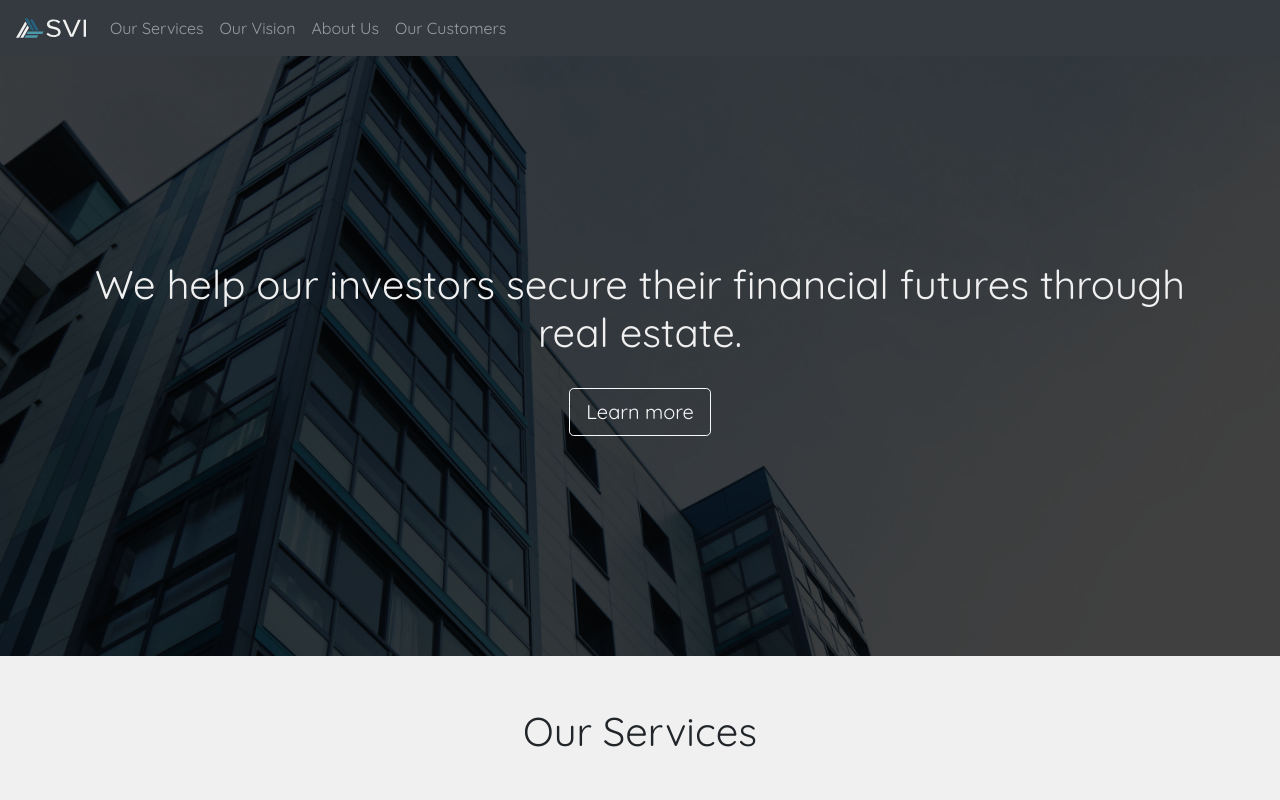
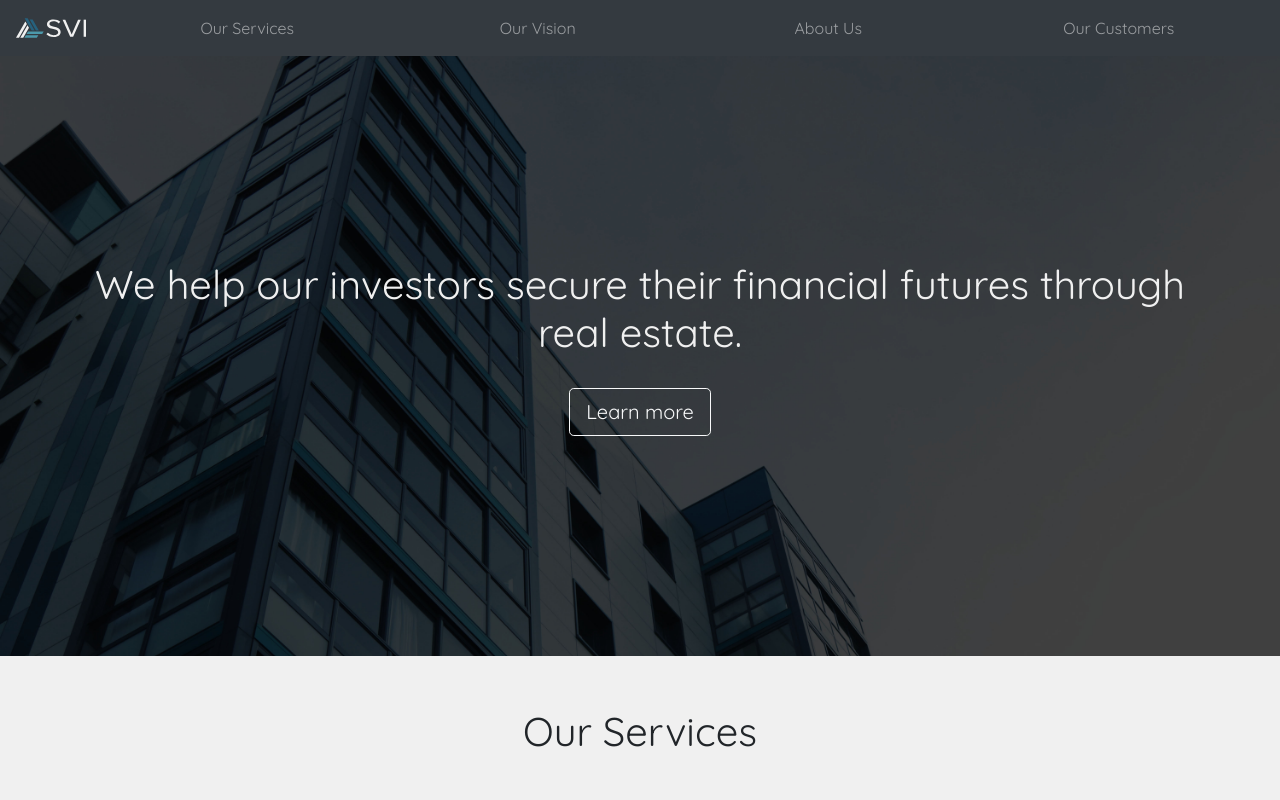
Before and after one commit to rparmasar/svi-site, a React (Create React App) app: page / in a window 1280 px wide. Shown: the top 800 px of the page. Built offline with nearby package versions, Linux system fonts and the light colour scheme.

Commit message:
Finished navbar

```diff
--- a/src/App.css
+++ b/src/App.css
@@ -4,8 +4,11 @@
   padding: 0;
 }
 
-body{
-  overflow-x: hidden;
+html, body {
+  /* overflow-x: hidden; */
+}
+body {
+  position: relative
 }
 
 .jumbotron {
@@ -29,10 +32,11 @@ body{
   height: auto;
 }
 
-#svi-nav{
+.svi-nav{
   background-color: #1b1c1e;
-  position: sticky;
-  top: 0;
+  position: sticky !important;
+  top: 0 !important;
+  z-index: 1020 !important;
 }
 
 
--- a/src/App.js
+++ b/src/App.js
@@ -13,8 +13,7 @@ import logo from "./assets/SVILogoUpdatedColours.svg";
 function App() {
   return (
     <div className="App">
-     <div className="svi-nav-wrapper">
-        <Navbar collapseOnSelect expand="lg" bg="dark" variant="dark" id="svi-nav" sticky="top">
+        <Navbar collapseOnSelect expand="lg" bg="dark" variant="dark" className="svi-nav" sticky="top">
             <Navbar.Brand href="#home">
               <img
                 src={logo}
@@ -26,7 +25,7 @@ function App() {
             </Navbar.Brand>
             <Navbar.Toggle aria-controls="responsive-navbar-nav" />
             <Navbar.Collapse id="responsive-navbar-nav">
-            <Nav className="mr-auto">
+            <Nav className="w-100 nav-justified">
               <Nav.Link href="#svi-services-container">Our Services</Nav.Link>
               <Nav.Link href="#svi-vision-jumbo">Our Vision</Nav.Link>
               <Nav.Link href="#svi-vision-jumbo">About Us</Nav.Link>
@@ -34,7 +33,6 @@ function App() {
             </Nav>
             </Navbar.Collapse>
         </Navbar>
-     </div>
      <Jumbotron fluid>
         <Container>
           <div id="svi-cover-jumbo-text">
```
Also changed, not shown: 1 other file (tests, documents, lock files or other folders).
